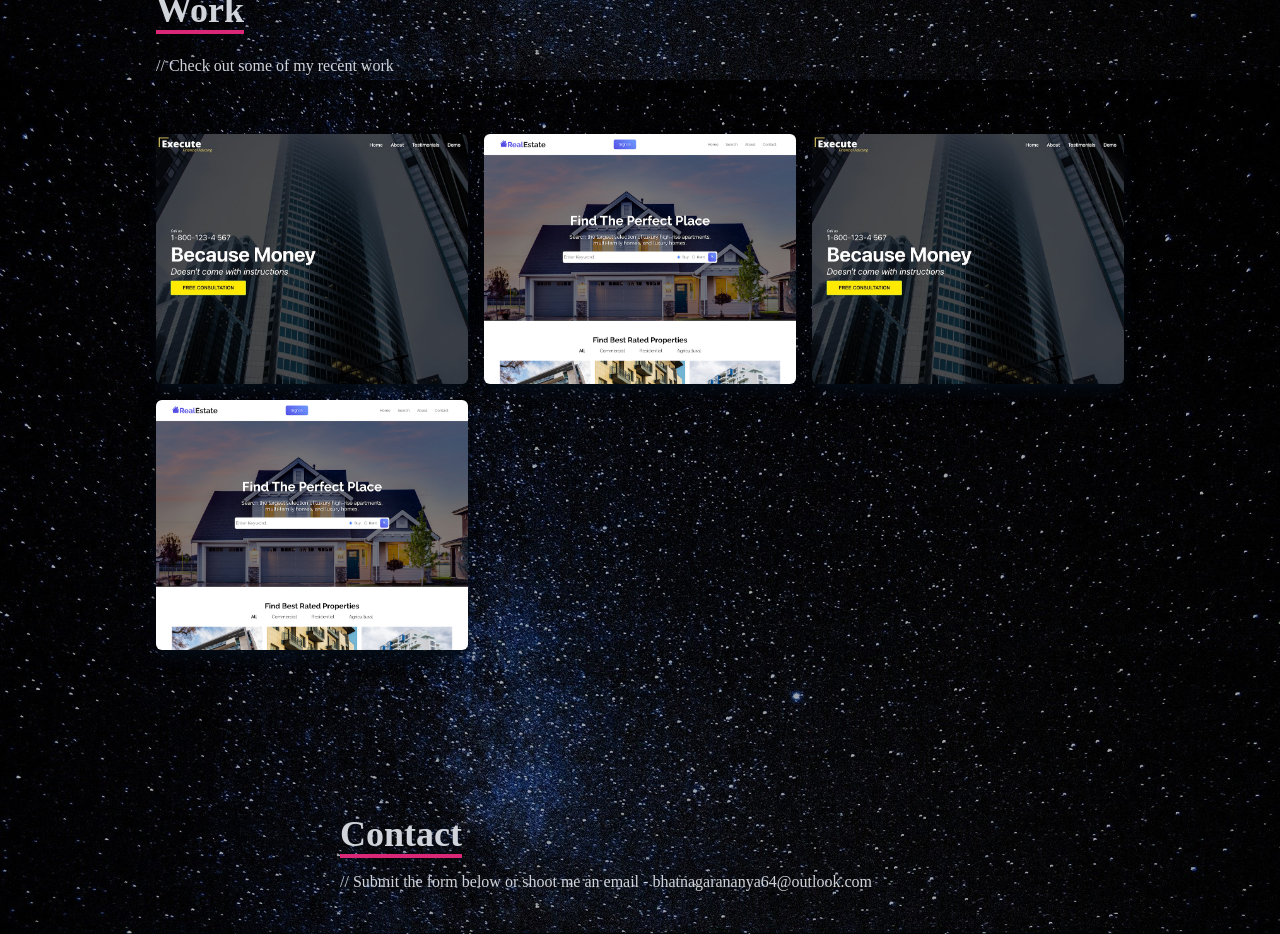
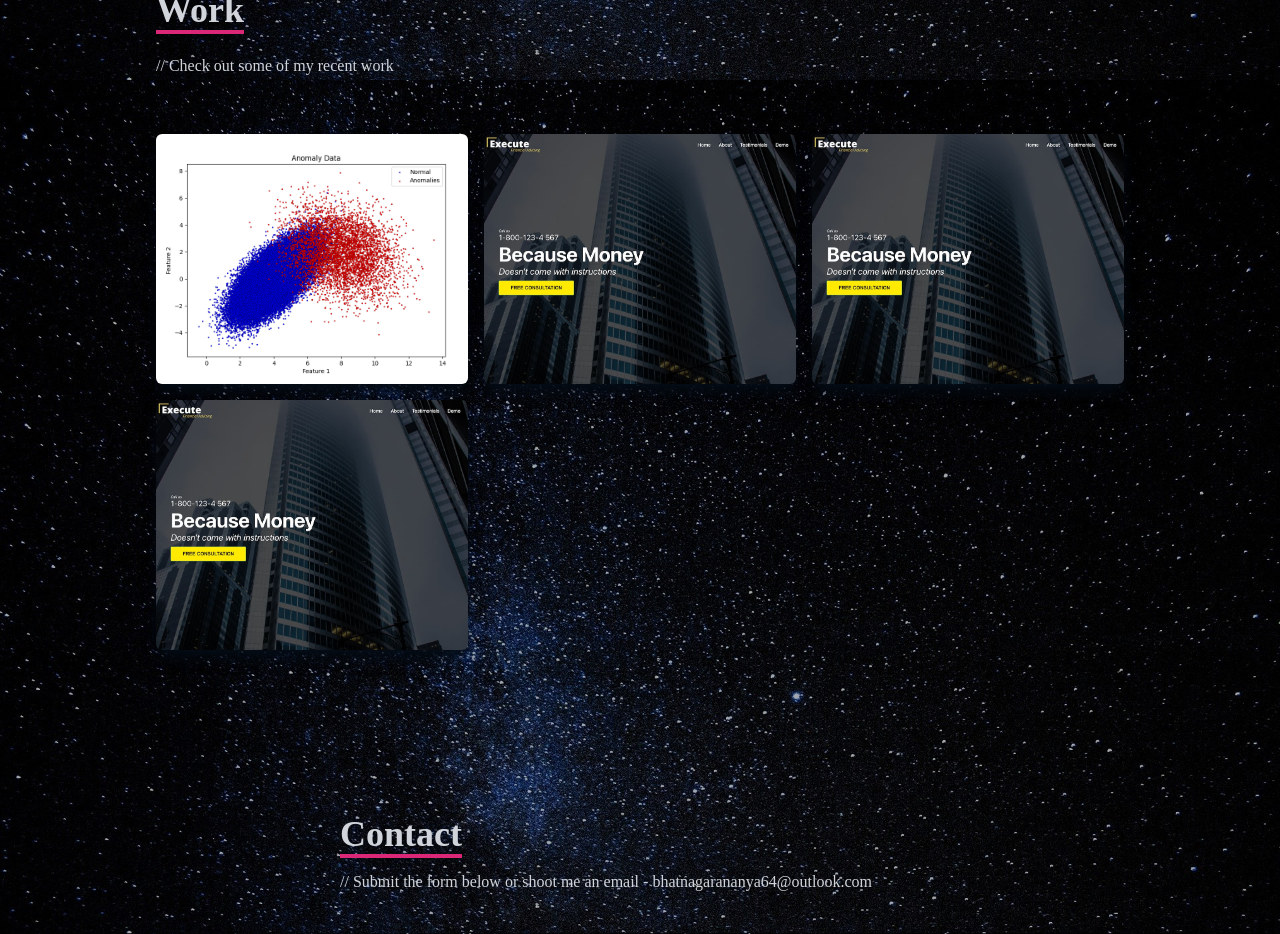
Before and after one commit to bananya-ml/portfolio, a React (Create React App) app: page / in a window 1280 px wide. Shown: the part 2480-3414 px from the top of the page. Built offline with nearby package versions, Linux system fonts and the light colour scheme.

Commit message:
Minor updates

```diff
--- a/src/components/Work.jsx
+++ b/src/components/Work.jsx
@@ -44,15 +44,7 @@ const Work = () => {
             Code
           </button>
         </a>
-        {/* eslint-disable-next-line */}
-        <a href={item.live} target="_blank">
-          <button
-            className="text-center rounded-lg px-4 py-3 m-2
-                       bg-white text-gray-700 font-bold text-lg"
-          >
-            Live
-          </button>
-        </a>
+
       </div>
     </div>
   </div>
--- a/src/data/data.js
+++ b/src/data/data.js
@@ -1,18 +1,18 @@
 import WorkIm from '../assets/projects/workImg.jpeg'
-import RealEst from '../assets/projects/realestate.jpg'
+import scatter_plot from '../assets/projects/scatter_plot.png'
 
 export const data=[
     {
         id:1,
-        name:"React JS Application",
-        image:WorkIm,
-        github:"",
+        name:"Anomaly detection on real-world data",
+        image:scatter_plot,
+        github:"https://github.com/bananya-ml/anticheat",
         live:"",
     },
     {
         id:2,
         name:"React JS Application",
-        image:RealEst,
+        image:WorkIm,
         github:"",
         live:"",
     },
@@ -26,7 +26,7 @@ export const data=[
     {
         id:4,
         name:"React JS Application",
-        image:RealEst,
+        image:WorkIm,
         github:"",
         live:"",
     },
```
Also changed, not shown: src/assets/projects/scatter_plot.png (added), 1 other file (tests, documents, lock files or other folders).
